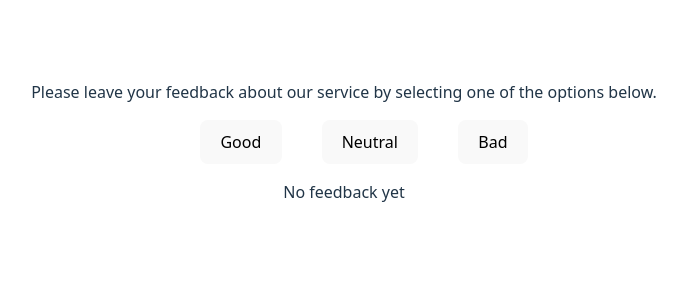
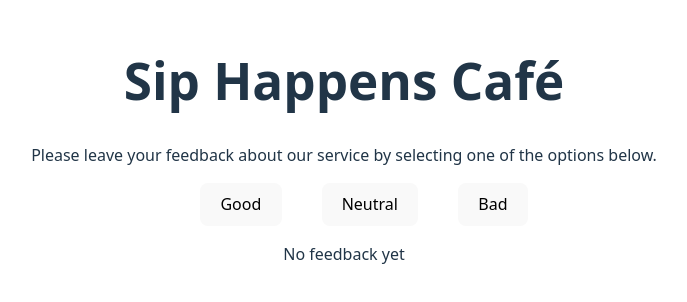
Before and after one commit to yanamikha/goit-react-hw-02, a React (Vite) app: page / in a window 1280 px wide. Shown: the part 258-560 px from the top of the page, without its empty margins (296-983 px from the left). Built offline with nearby package versions, Linux system fonts and the light colour scheme.

Commit message:
fix header

```diff
--- a/src/Description/Description.jsx
+++ b/src/Description/Description.jsx
@@ -1,6 +1,7 @@
 export default function Description() {
   return (
     <>
+      <h1>Sip Happens Café</h1>
       <span>Please leave your feedback about our service by selecting one of the options below.</span>
     </>
   );
```
